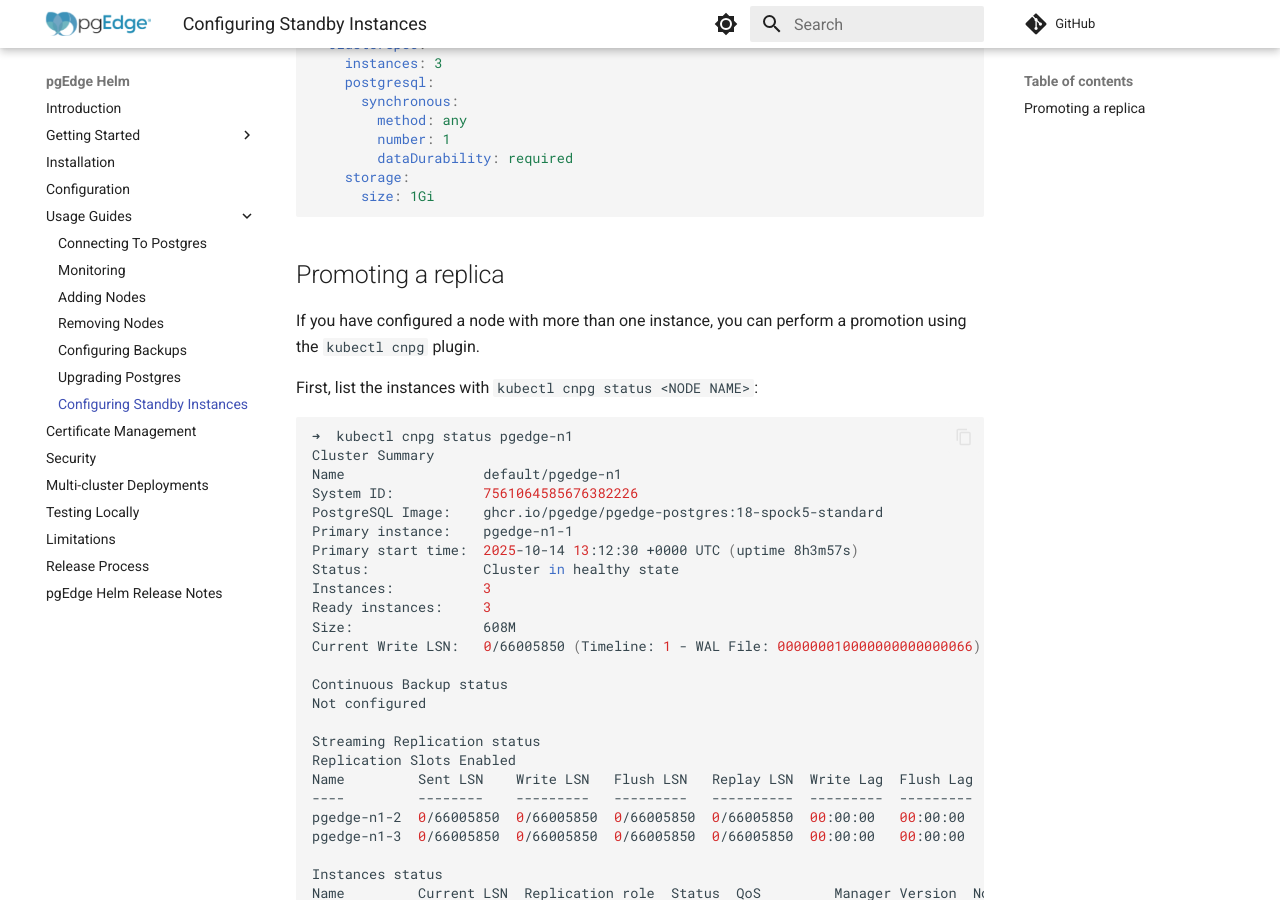
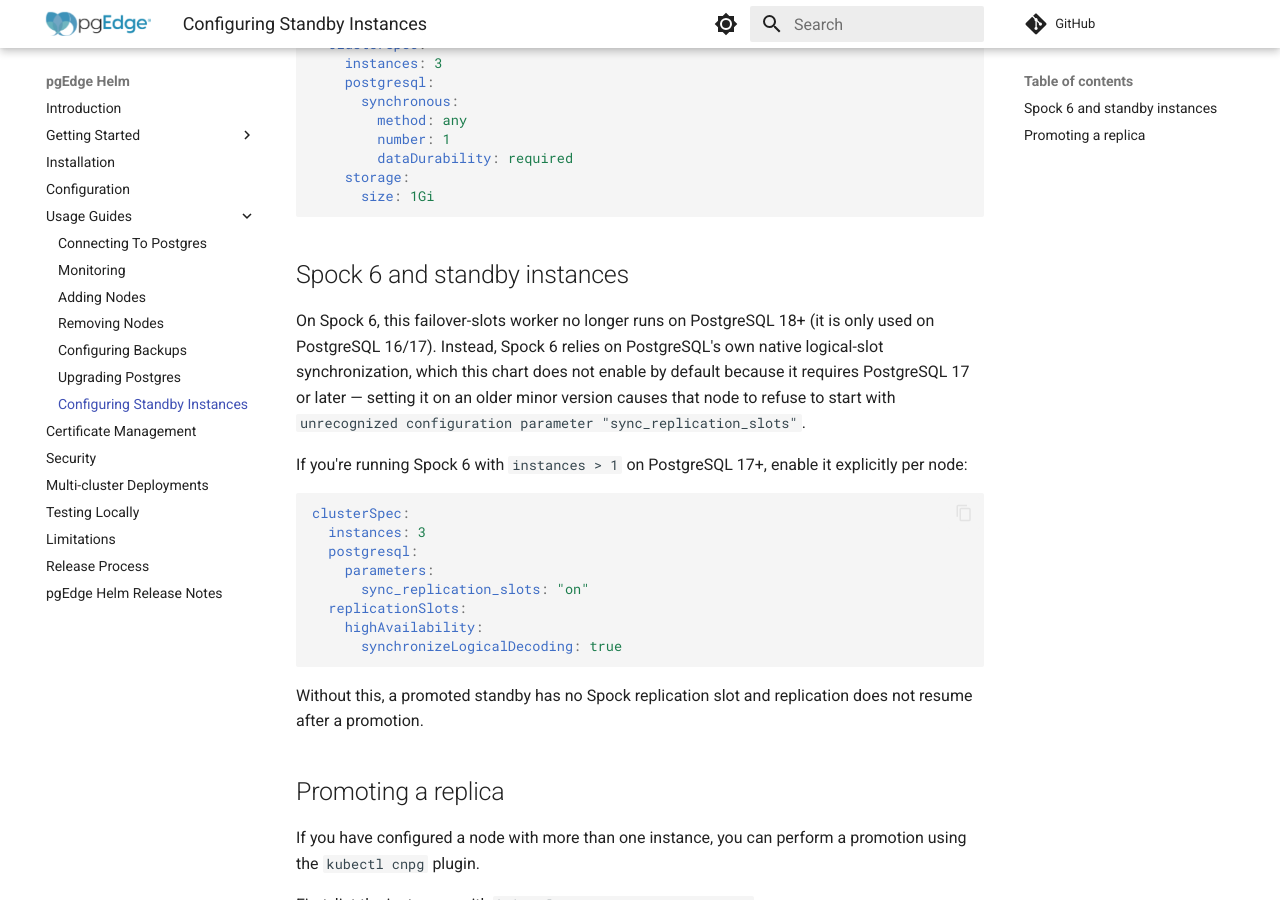
Before and after one commit to pgEdge/pgedge-helm, an MkDocs documentation site: the page built from docs/usage/standby.md, in a window 1280 px wide and 900 px high, scrolled down 579 px. Built offline with MkDocs 1.6.1 and Material for MkDocs 9.7.7, drawn with Linux system fonts in a browser that asks for light colours; comment, search, counter and statistics services are not loaded.

Commit message:
addressing AI review comments

````diff
--- a/docs/usage/standby.md
+++ b/docs/usage/standby.md
@@ -26,6 +26,32 @@
     storage:
       size: 1Gi
 ```
+
+## Spock 6 and standby instances
+
+On Spock 6, this failover-slots worker no longer runs on PostgreSQL 18+ (it
+is only used on PostgreSQL 16/17). Instead, Spock 6 relies on PostgreSQL's
+own native logical-slot synchronization, which this chart does not enable by
+default because it requires PostgreSQL 17 or later — setting it on an older
+minor version causes that node to refuse to start with `unrecognized
+configuration parameter "sync_replication_slots"`.
+
+If you're running Spock 6 with `instances > 1` on PostgreSQL 17+, enable it
+explicitly per node:
+
+```yaml
+clusterSpec:
+  instances: 3
+  postgresql:
+    parameters:
+      sync_replication_slots: "on"
+  replicationSlots:
+    highAvailability:
+      synchronizeLogicalDecoding: true
+```
+
+Without this, a promoted standby has no Spock replication slot and
+replication does not resume after a promotion.
 
 ## Promoting a replica
 
````
Also changed, not shown: docs/usage/postgres_upgrades.md (+4 -3 lines), 2 other files.
